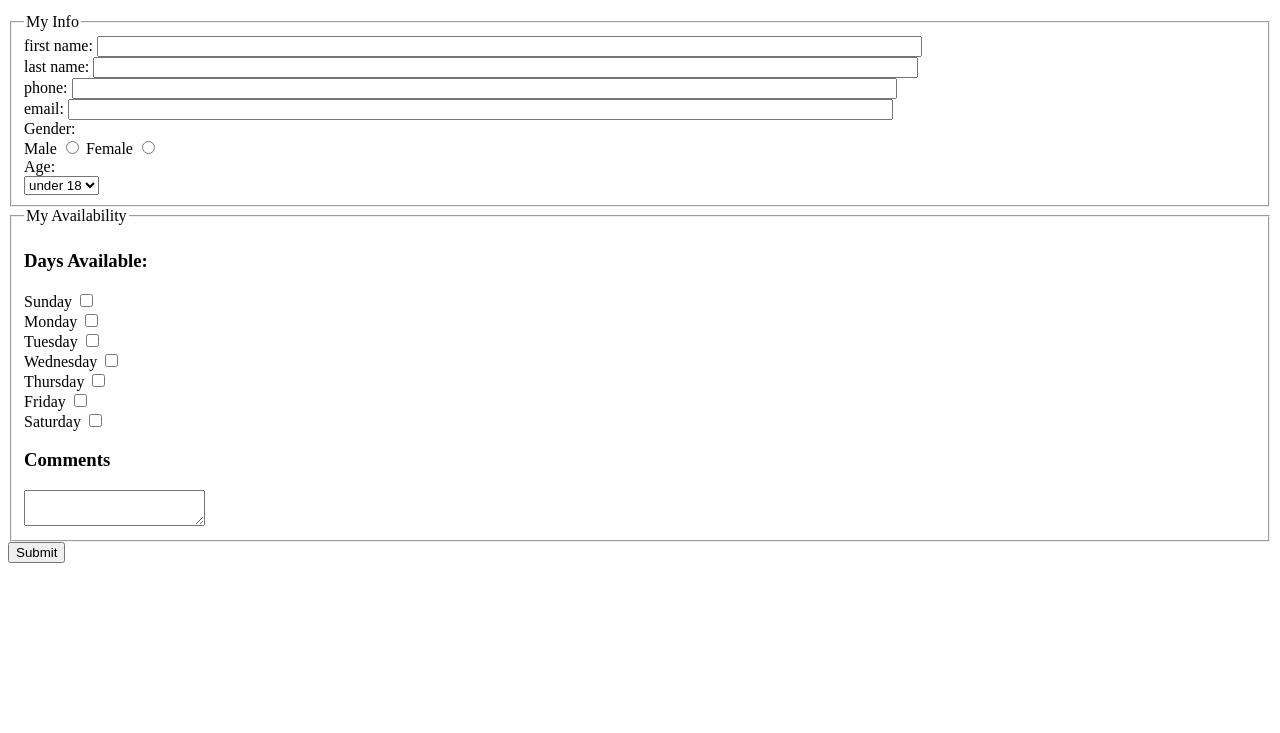
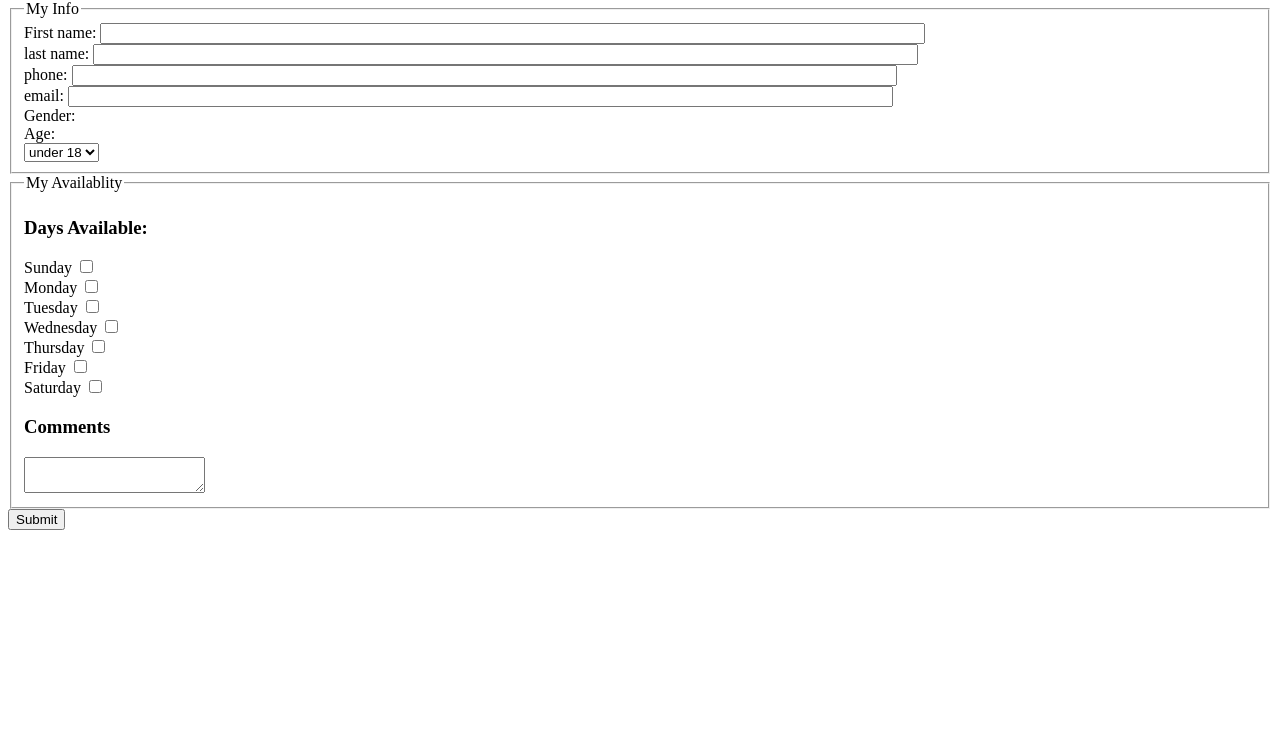
Before and after one commit to poiut23/WebDev_Lab5, a plain HTML site: page Index.html in a window 1280 px wide. Shown: the part 67-800 px from the top of the page. Drawn offline with Linux system fonts and the light colour scheme.

Commit message:
Update Index.html

```diff
--- a/Index.html
+++ b/Index.html
@@ -1,68 +1,53 @@
-<!DOCTYPE html>
-<html lang="en">
+<!DOCTYPE HTML>
+<html lang="eng">
 <head>
     <meta charset="utf-8">
-  <title>Document</title>
+    <title> Volunteer Form </title>
 </head>
 <body>
-  <h1>Volunteer Form</h1>
-  <form action="http://bloomingdale.sat.iit.edu/kriedan/lab3formscript.php" method="post">
+    <h2> Volunteer Form </h2>
+    <form action="http://bloomingdale.sat.iit.edu/kriedan/lab3formscript.php">
     <fieldset>
-      <legend>My Info</legend>
-
-
-      <div><label>first name: <input size="100" type="text" name="first_name_field"></label></div>
-
-
-
-
-
-      <div><label>last name: <input size="100" type="text" name="last_name_field"></label></div>
-
-
-
-
-
-      <div><label>phone: <input size="100" type="text" name="phone_field"></label></div>
-
-
-
-
-
-      <div><label>email: <input size="100" type="text" name="email_field"></label></div>
-
-
-
-
-      <div>Gender: </div>
+        <legend> My Info </legend>
         <div>
-        <label>Male <input type="radio" name="gender_field" value="male"></label>
-
-
-        <label>Female <input type="radio" name="gender_field" value="female"></label>
+          <label> First name:
+        <input size="100" type="text name"="first_name_field">
+        </label>
         </div>
 
-      <div>Age: </div>
+        <div>
+          <label> last name:
+        <input size="100" type="text name"="last_name_field">
+        </label>
+        </div>
+
+        <div>
+          <label> phone:
+        <input size="100" type="text name"="phone_field">
+        </label>
+        </div>
+
+        <div>
+          <label> email:
+        <input size="100" type="text name"="email_field">
+        </div>
+        </label>
+
+        <div>
+            Gender:
+        </div>
+          <label type="radio" name="gender_field" value="male"></label>
+          <!-- The type="radio" indicates that the input element is a radio button, which allows the user to select one option from a group-->
+          <!---The name attribute groups radio buttons together. If multiple radio buttons share the same name, only one of them can be selected at a time. In this case, it’s grouping radio buttons for the gender_field-->
+          <label type="radio" name="gender_field" value="female"></label>
+        <div>
+            Age:
+        </div>
             <select name="age_field">
               <option>under 18</option>
               <option>over 18</option>
             </select>
-    </fieldset>
-    <fieldset>
-      <legend>My Availability</legend>
-      <h3>Days Available:</h3>
-      <div>
-        <div><label>Sunday <input type="checkbox" name="available_field[]" value="sunday"></label></div>
-        <div><label>Monday <input type="checkbox" name="available_field[]" value="monday"></label></div>
-        <div><label>Tuesday <input type="checkbox" name="available_field[]" value="tuesday"></label></div>
-        <div><label>Wednesday <input type="checkbox" name="available_field[]" value="wednesday"></label></div>
-        <div><label>Thursday <input type="checkbox" name="available_field[]" value="thursday"></label></div>
-        <div><label>Friday <input type="checkbox" name="available_field[]" value="friday"></label></div>
-        <div><label>Saturday <input type="checkbox" name="available_field[]" value="saturday"></label></div>
-        <h3>Comments</h3>
-        <textarea name="comments_field"></textarea>
-      </div>
-    </fieldset>
+           <!--<select>, This is a dropdown menu, allowing users to select one of the available options. The name="age_field" attribute is used to group the selected value for submission in a form. When the form is submitted, the value associated with the selected option will be sent with the name of "age_field".-->
 
 
 
@@ -77,30 +62,45 @@
 
 
 
+    </fieldset>
+    <fieldset>
+        <legend> My Availablity </legend>
+          <h3> Days Available:</h3>
+            <div>
+            <label> Sunday <input type="checkbox" name="Sunday_field[]" value="Sunday"></label>
+            </div>
+            <!--The <label> element is used to provide a clickable label for the input field. In this case, it wraps around the checkbox input, and the text "Sunday" is displayed next to the checkbox.
 
+            type="checkbox": Specifies that this input is a checkbox. The user can either check (select) or uncheck (deselect) it.
 
+            name="Sunday_field[]": The name attribute is used to group the data when the form is submitted. The [] (square brackets) after the name indicate that multiple checkboxes with the same name can be selected, and their values will be submitted as an array.-->
+            <div>
+            <label> Monday <input type="checkbox" name="Mondya_field[]" value="Monday"></label>
+            </div>
+            <div>
+            <label> Tuesday <input type="checkbox" name="Tuesday_field[]" value="Tuesday"></label>
+            </div>
+            <div>
+            <label> Wednesday <input type="checkbox" name="Wednesday_field[]" value="Wednesday"></label>
+            </div>
+            <div>
+            <label> Thursday <input type="checkbox" name="Thursday_field[]" value="Thursday"></label>
+            </div>
+            <div>
+            <label> Friday <input type="checkbox" name="Friday_field[]" value="Friday"></label>
+            </div>
+            <div>
+            <label> Saturday <input type="checkbox" name="Saturday_field[]" value="Saturday"></label>
+            </div>
+          <h3> Comments </h3>
+          <textarea name="comments_field"></textarea>
+          <!-- <textarea name="comments_field"></textarea>:
 
-
-
-
-
-
-
-
-
-
-
-
-
-
-
-
-
-
-
+This creates a text area where the user can type in multiple lines of text, such as comments. The name="comments_field" attribute assigns a name to this field, so when the form is submitted, the text entered in the textarea will be sent as the value of the comments_field.-->
+        </fieldset>
         <input type="hidden" name="hidden_field" value="dkriegls">
         <input type="submit">
-
+        <!--Hidden inputs are often used to send data to the server that the user doesn't need to see or interact with. -->
        </form>
 </body>
 </html>
```
Lines whose indentation alone changed are shown as unchanged.
